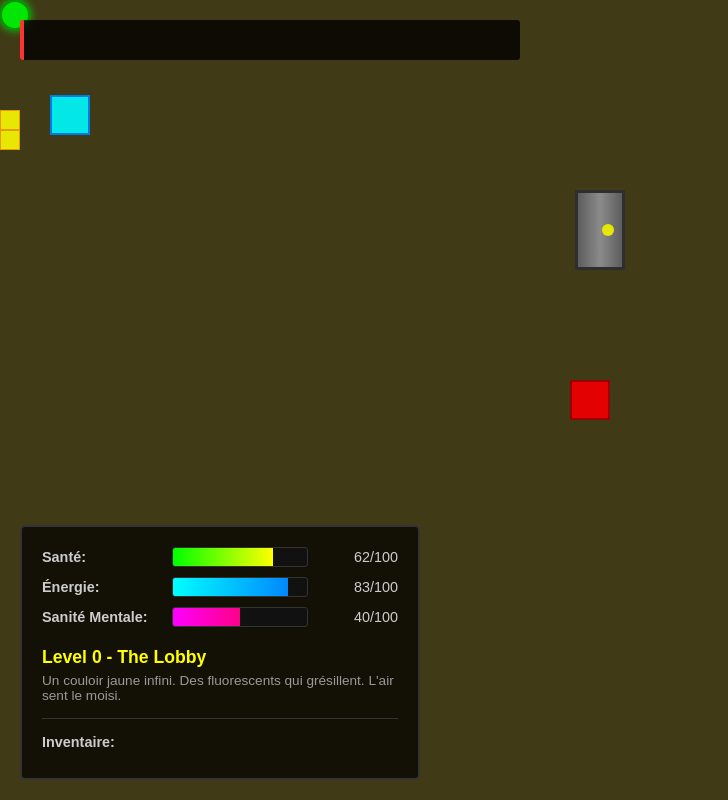
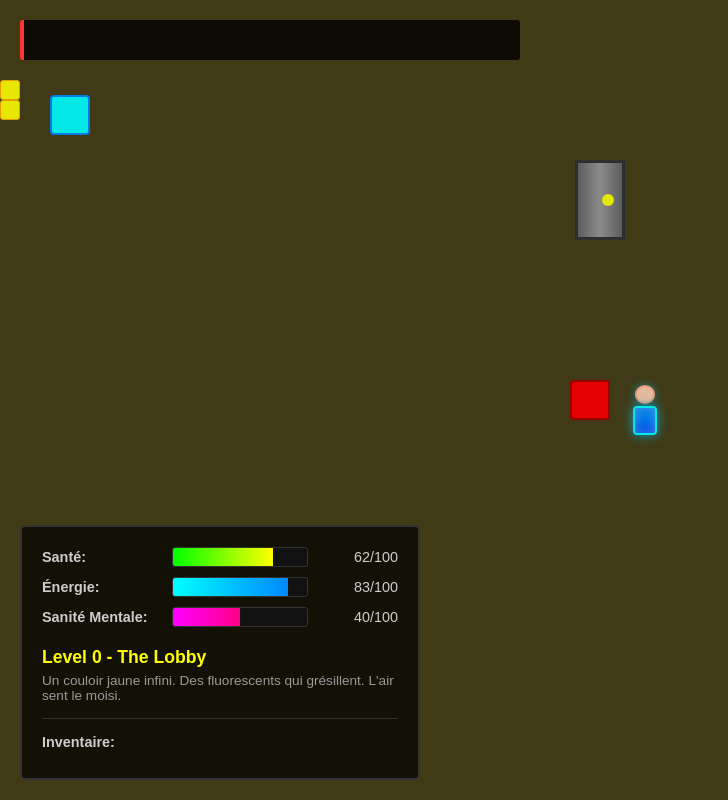
Before and after one commit to blanchardjules47-prog/backrooms-horror-game, a plain HTML site: page index.html in a window 1280 px wide. Both pictures are taken after a click on the button "COMMENCER L'AVENTURE". Shown: the whole page, without its empty margins (0-728 px from the left). Drawn offline with Linux system fonts and the light colour scheme.

Commit message:
Change player character to look like a human

```diff
--- a/style.css
+++ b/style.css
@@ -315,19 +315,45 @@
     background-position: center;
 }
 
+/* PERSONNAGE HUMAIN */
 .player {
-    width: 30px;
-    height: 30px;
-    background: #00ff00;
+    position: absolute;
+    width: 40px;
+    height: 50px;
+    display: flex;
+    flex-direction: column;
+    align-items: center;
+    justify-content: flex-start;
+}
+
+/* Tête du joueur */
+.player::before {
+    content: '';
+    width: 16px;
+    height: 16px;
+    background: #ffccaa;
     border-radius: 50%;
-    border: 2px solid #00aa00;
-    box-shadow: 0 0 10px #00ff00;
+    border: 2px solid #ffaa88;
+    margin-bottom: 2px;
+    box-shadow: 0 0 8px rgba(0, 200, 255, 0.6);
+}
+
+/* Corps du joueur */
+.player::after {
+    content: '';
+    width: 20px;
+    height: 28px;
+    background: linear-gradient(to bottom, #0088ff 40%, #0055ff 100%);
+    border: 2px solid #00ffff;
+    border-radius: 4px;
+    box-shadow: 0 0 12px rgba(0, 200, 255, 0.8), inset 0 0 8px rgba(255, 255, 255, 0.3);
 }
 
 .entity.hostile {
     background: #ff0000;
     border: 2px solid #aa0000;
     animation: flicker 0.1s infinite;
+    border-radius: 4px;
 }
 
 @keyframes flicker {
@@ -338,6 +364,7 @@
 .entity.friendly {
     background: #00ffff;
     border: 2px solid #0088ff;
+    border-radius: 4px;
 }
 
 .door {
@@ -372,6 +399,7 @@
     background: #ffff00;
     border: 1px solid #ffaa00;
     cursor: pointer;
+    border-radius: 3px;
 }
 
 /* Responsive */
```
